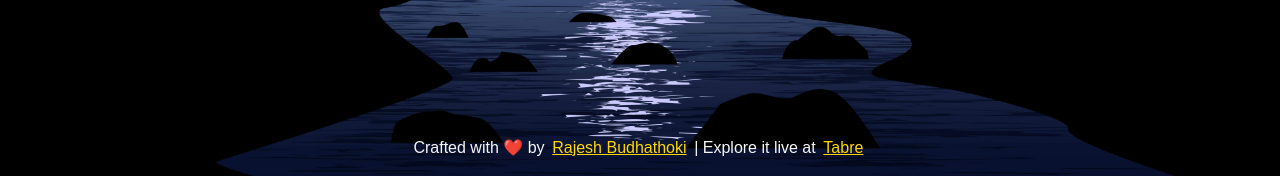
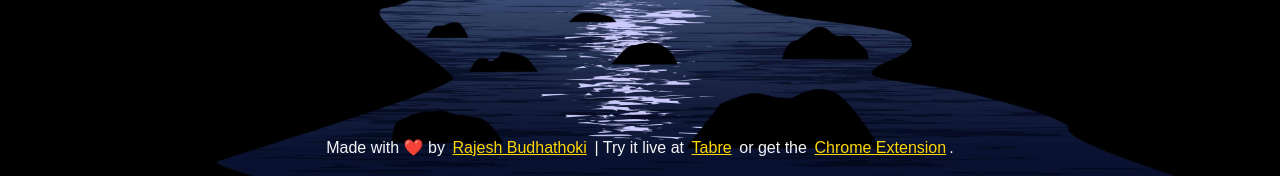
Before and after one commit to rajoyish/nepali-calendar-2082-tab, a website built with Vite: page index.html in a window 1280 px wide. Shown: the part 624-800 px from the top of the page. Built offline with nearby package versions, Linux system fonts and the light colour scheme; a web font is replaced by a local one.

Commit message:
docs: update README with Chrome Web Store link and improved description; reword footer text for clarity

```diff
--- a/index.html
+++ b/index.html
@@ -289,13 +289,18 @@
 
     <!-- Row 3: Footer -->
     <footer class="calendar__footer">
-      Crafted with ❤️ by
+      Made with ❤️ by
       <a class="calendar__author-link" href="https://x.com/rajoyish"
         >Rajesh Budhathoki</a
       >
-      | Explore it live at
-      <a href="https://tabre.netlify.app/">Tabre</a>
+      | Try it live at
+      <a href="https://tabre.netlify.app/">Tabre</a> or get the
+      <a
+        href="https://chromewebstore.google.com/detail/tabre-nepali-calendar-new/aifbilibghomlchloeechmmoeiepgcbo"
+        >Chrome Extension</a
+      >.
     </footer>
+
     <script type="module" src="/src/main.js"></script>
   </body>
 </html>
```
Also changed, not shown: README.md.
